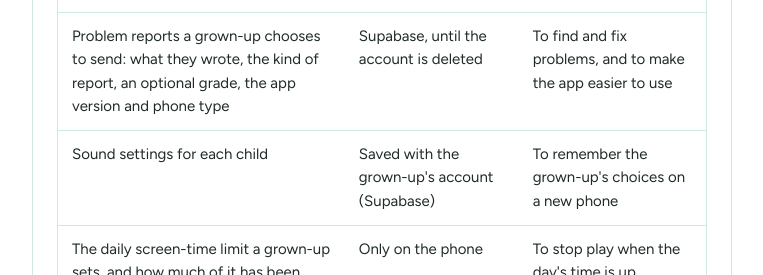
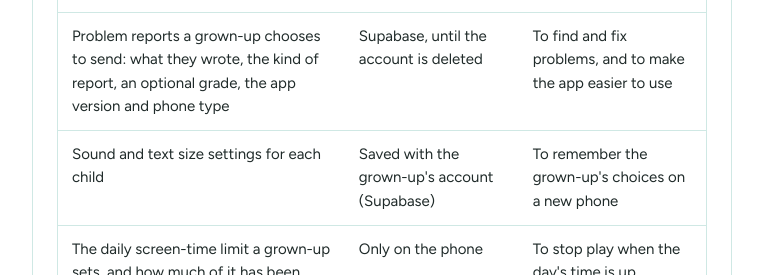
Before and after one commit to Rachel-Kenyani/arithmetick-website, an Astro site: page /privacy in a window 1280 px wide. Shown: the part 1720-1995 px from the top of the page, without its empty margins (428-1191 px from the left). Built offline with nearby package versions, Linux system fonts and the light colour scheme; Astro itself is replaced by a stand-in of ours.

Commit message:
Mention each child's text size setting in the privacy policy

```diff
--- a/src/pages/privacy.astro
+++ b/src/pages/privacy.astro
@@ -54,7 +54,7 @@ const toc = [
         <tr><td>Stars, badges, levels finished and recent answers given in games</td><td>On the phone, and saved with the grown-up's account (Supabase)</td><td>To unlock levels, award badges and suggest what to play next</td></tr>
         <tr><td>Only with weekly reports on: each child's first name, grade, levels finished, stars, a one-line summary of their skills and one game to try at home</td><td>Supabase, until reports are turned off or the account is deleted</td><td>To email the grown-up a weekly report and an end-of-grade report</td></tr>
         <tr><td>Problem reports a grown-up chooses to send: what they wrote, the kind of report, an optional grade, the app version and phone type</td><td>Supabase, until the account is deleted</td><td>To find and fix problems, and to make the app easier to use</td></tr>
-        <tr><td>Sound settings for each child</td><td>Saved with the grown-up's account (Supabase)</td><td>To remember the grown-up's choices on a new phone</td></tr>
+        <tr><td>Sound and text size settings for each child</td><td>Saved with the grown-up's account (Supabase)</td><td>To remember the grown-up's choices on a new phone</td></tr>
         <tr><td>The daily screen-time limit a grown-up sets, and how much of it has been used today</td><td>Only on the phone</td><td>To stop play when the day's time is up</td></tr>
       </tbody>
     </table>
```
